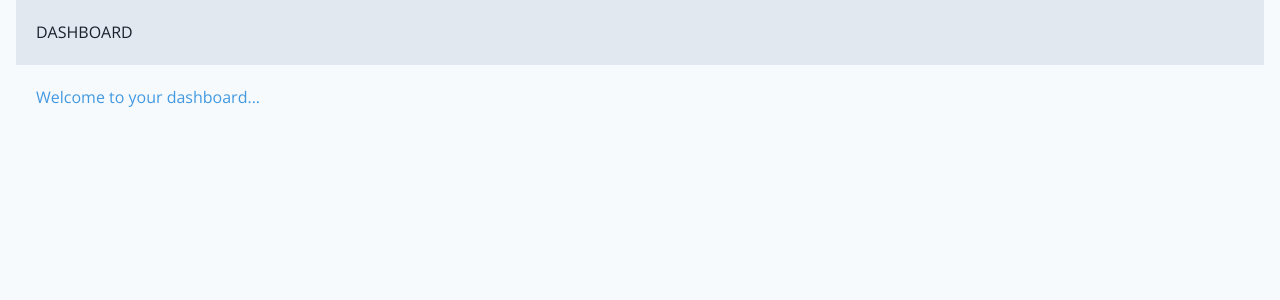
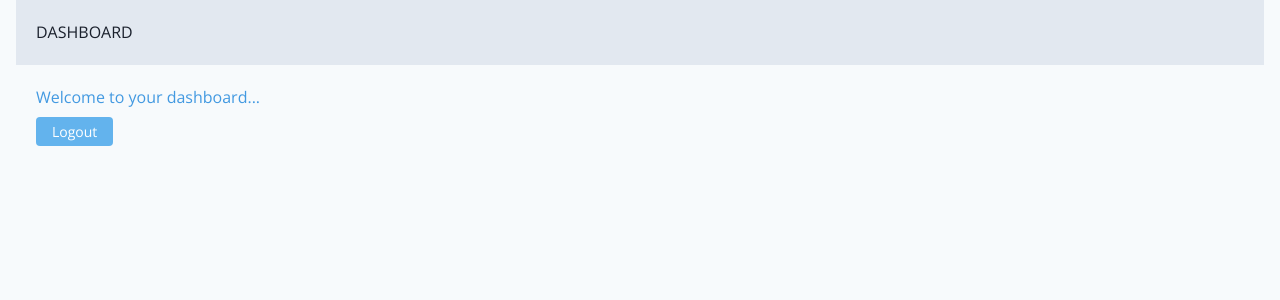
Before and after one commit to garethredfern/sanctum-vue, a Vue app: page / in a window 1280 px wide. Shown: the top 300 px of the page. Built offline with nearby package versions, Linux system fonts and the light colour scheme; sample sign-in values are in the browser's storage.

Commit message:
✨add a logout button and method

```diff
--- a/src/components/Dashboard.vue
+++ b/src/components/Dashboard.vue
@@ -4,7 +4,12 @@
       <h1 class="uppercase">Dashboard</h1>
     </header>
     <div class="p-5">
-      <p class="text-blue-500">Welcome to your dashboard...</p>
+      <p class="text-blue-500 mb-2">Welcome to your dashboard...</p>
+      <button
+        type="button"
+        class="bg-blue-400 hover:bg-blue-500 trans text-white rounded px-4 py-1 text-sm focus:outline-none focus:shadow-outline"
+        @click="logout"
+      >Logout</button>
     </div>
   </article>
 </template>
@@ -16,6 +21,11 @@ export default {
   name: "Dashboard",
   computed: {
     ...mapGetters("auth", ["authUser", "loggedIn"])
+  },
+  methods: {
+    logout() {
+      this.$store.dispatch("auth/logout");
+    }
   }
 };
 </script>
--- a/vue.config.js
+++ b/vue.config.js
@@ -3,6 +3,8 @@ module.exports = {
     sourceMap: true
   },
   devServer: {
+    // proxy to use http://localhost:8080
+    // this gets round CORS issues.
     proxy: "http://airlock-example.test"
   }
 };
```
